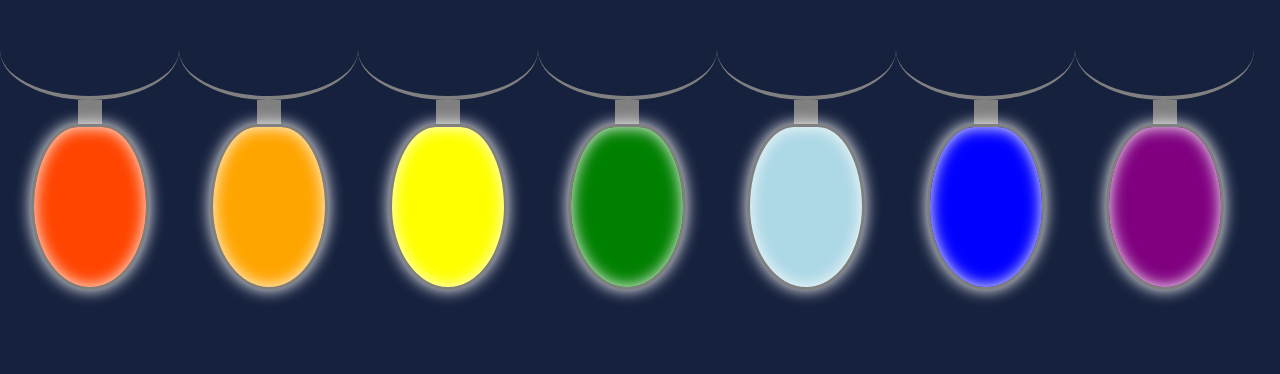
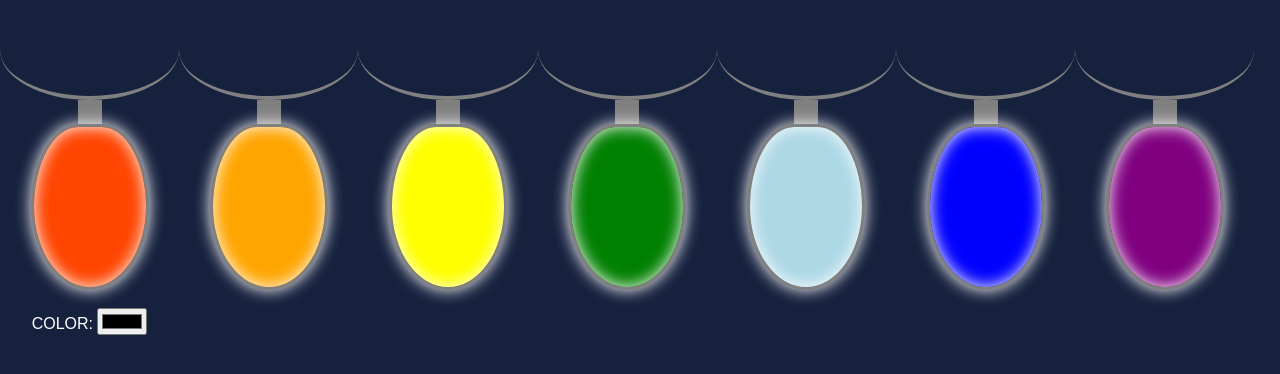
Before and after one commit to augustosplett/ChristmasLights, a plain HTML site: page index.html in a window 1280 px wide. Drawn offline with Linux system fonts and the light colour scheme.

Commit message:
now it's possible to change the buld's color.

```diff
--- /dev/null
+++ b/assets/features/index.js
@@ -0,0 +1,6 @@
+function changeColor(element){
+    const parent = element.parentNode
+    const color = element.value
+    const bulb = parent.getElementsByClassName('bulb')
+    bulb[0].style.backgroundColor = color
+}
--- a/assets/styles/style.css
+++ b/assets/styles/style.css
@@ -3,6 +3,7 @@ body{
     margin: auto;
     padding: 0;
     background-color: #16213e;
+    color: white;
 }
 .container{
     margin: auto;
@@ -12,7 +13,7 @@ body{
 .lamp{
     width: 14%;
     padding: 0;
-    margin:center;
+    text-align: center;
 
 }
 .wire{
--- a/index.html
+++ b/index.html
@@ -13,6 +13,7 @@
             <div class="wire"></div>
             <div class="socket"></div>
             <div class="bulb red pisca"></div>
+            <br>COLOR: <input type="color" onchange="changeColor(this)">
         </div>
 
         <div class="lamp">
@@ -52,5 +53,6 @@
         </div>
 
     </div>
+    <script src="assets/features/index.js"></script>
 </body>
 </html>
```
